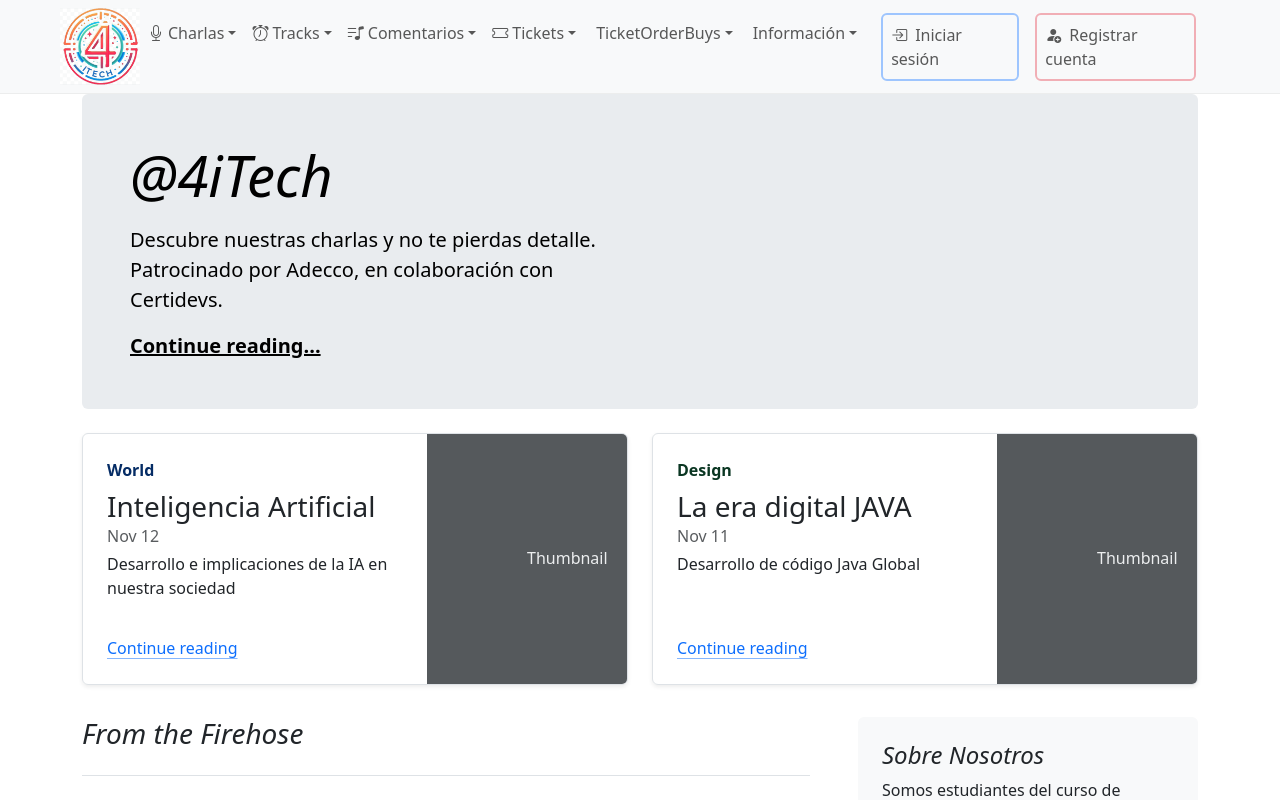
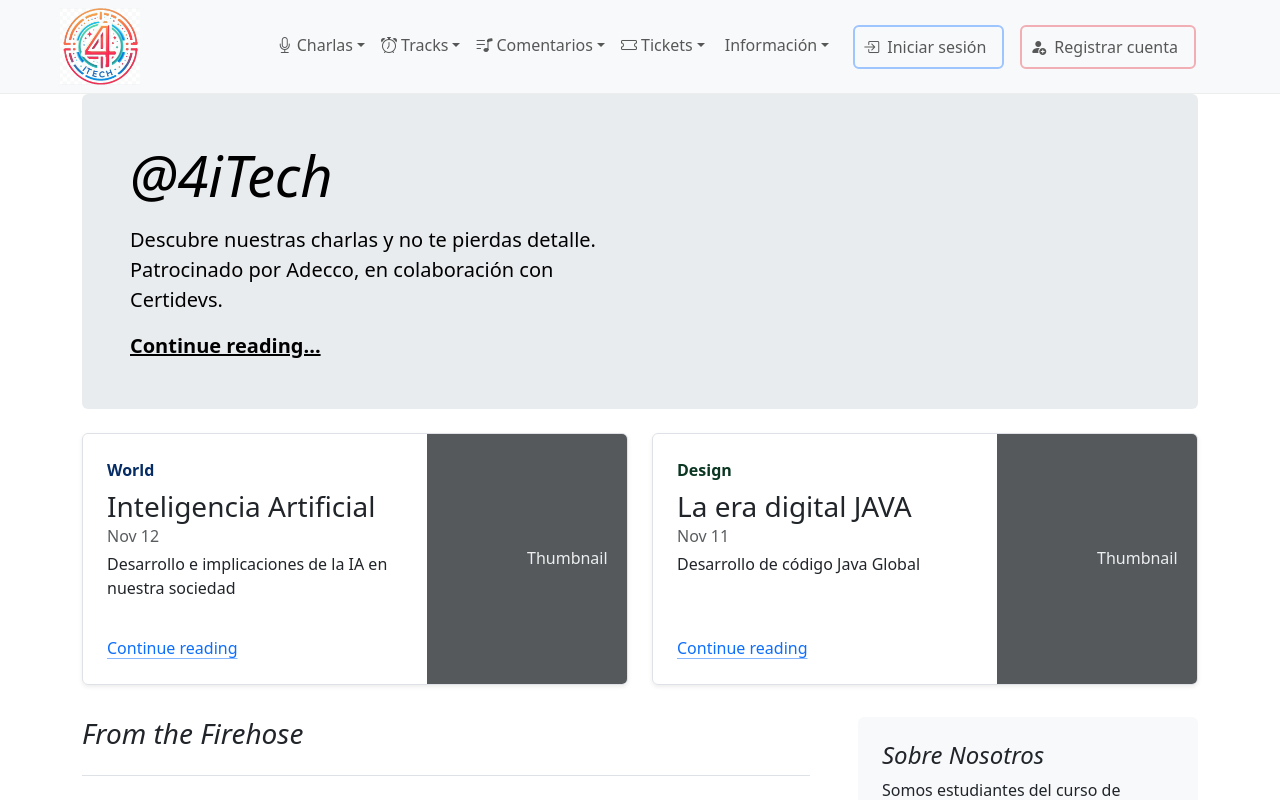
Before and after one commit to angelmaria/4ITECH, an Angular app: page /home in a window 1280 px wide. Shown: the top 800 px of the page. Built offline with nearby package versions, Linux system fonts and the light colour scheme.

Commit message:
Retiro TicketOrderBuy de navbar

```diff
--- a/src/app/navbar/navbar.component.html
+++ b/src/app/navbar/navbar.component.html
@@ -64,16 +64,8 @@
 							<div ngbDropdownMenu aria-labelledby="navbarDropdownTicket" class="dropdown-menu">
 								<a ngbDropdownItem routerLink="/tickets" (click)="$event.preventDefault()"><i class="bi bi-card-checklist me-1"></i>Listado de Tickets</a>
 								<a ngbDropdownItem routerLink="/tickets/create" (click)="$event.preventDefault()"><i class="bi bi-file-earmark-plus me-1"></i> Crear Ticket</a>
-							</div>
-						</li>
-
-						<li class="nav-item" ngbDropdown>
-							<a class="nav-link" tabindex="0" ngbDropdownToggle id="navbarDropdownTicketOrderBuy" role="button"><i class="bi bi-ticketOrderBuy me-1"></i>TicketOrderBuys</a>
-
-							<div ngbDropdownMenu aria-labelledby="navbarDropdownTicketOrderBuy" class="dropdown-menu">
 								<a ngbDropdownItem routerLink="/ticketOrderBuys" (click)="$event.preventDefault()"><i class="bi bi-card-checklist me-1"></i>Listado de TicketOrderBuys</a>
-								<a ngbDropdownItem routerLink="/ticketOrderBuys/create" (click)="$event.preventDefault()"><i class="bi bi-file-earmark-plus me-1"></i> Crear TicketOrderBuys</a>
-
+<a ngbDropdownItem routerLink="/ticketOrderBuys/create" (click)="$event.preventDefault()"><i class="bi bi-file-earmark-plus me-1"></i> Crear TicketOrderBuys</a>
 							</div>
 						</li>
 
```
Also changed, not shown: src/app/keynote-form/keynote-form.component.ts (line endings or trailing spaces).
